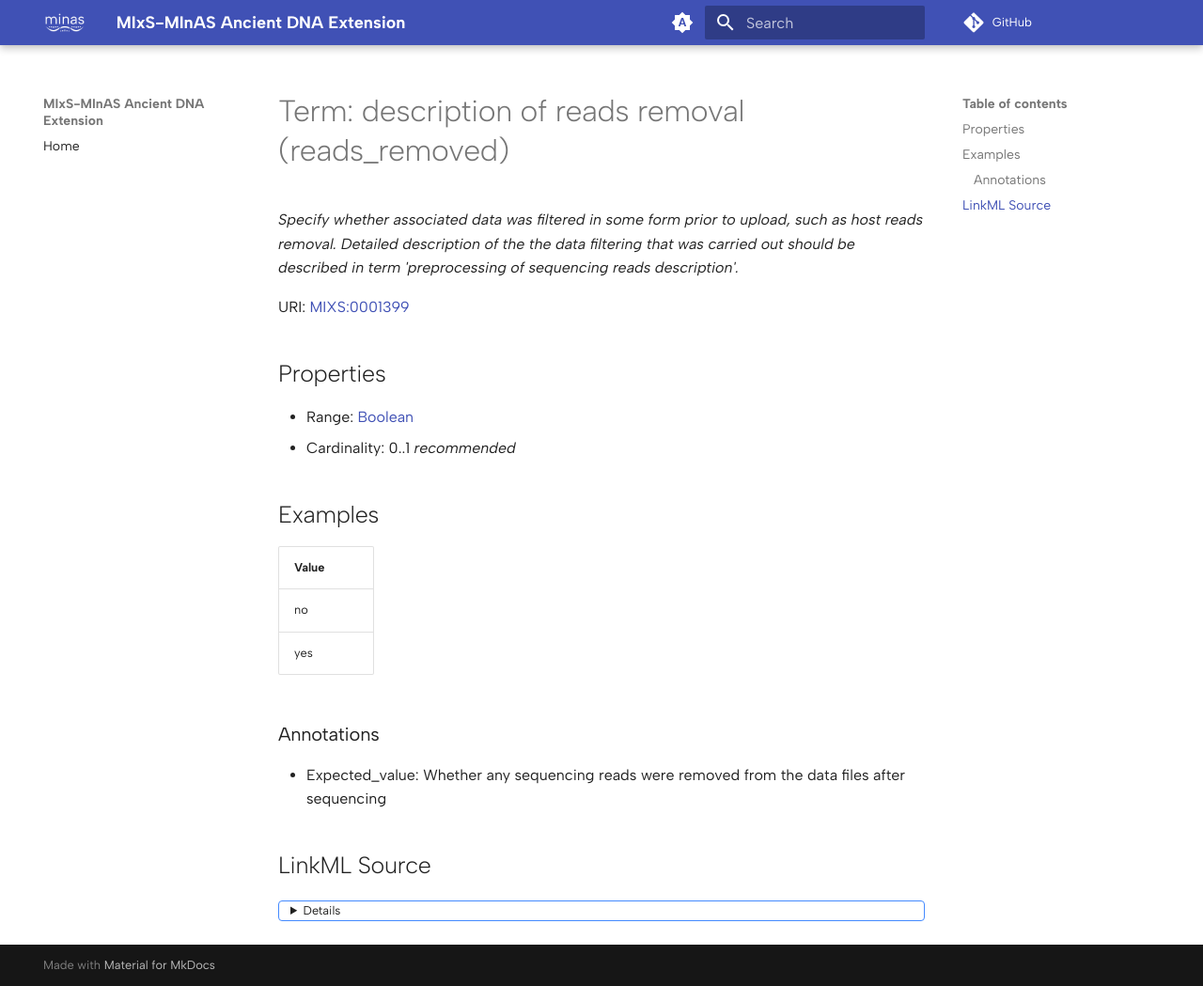
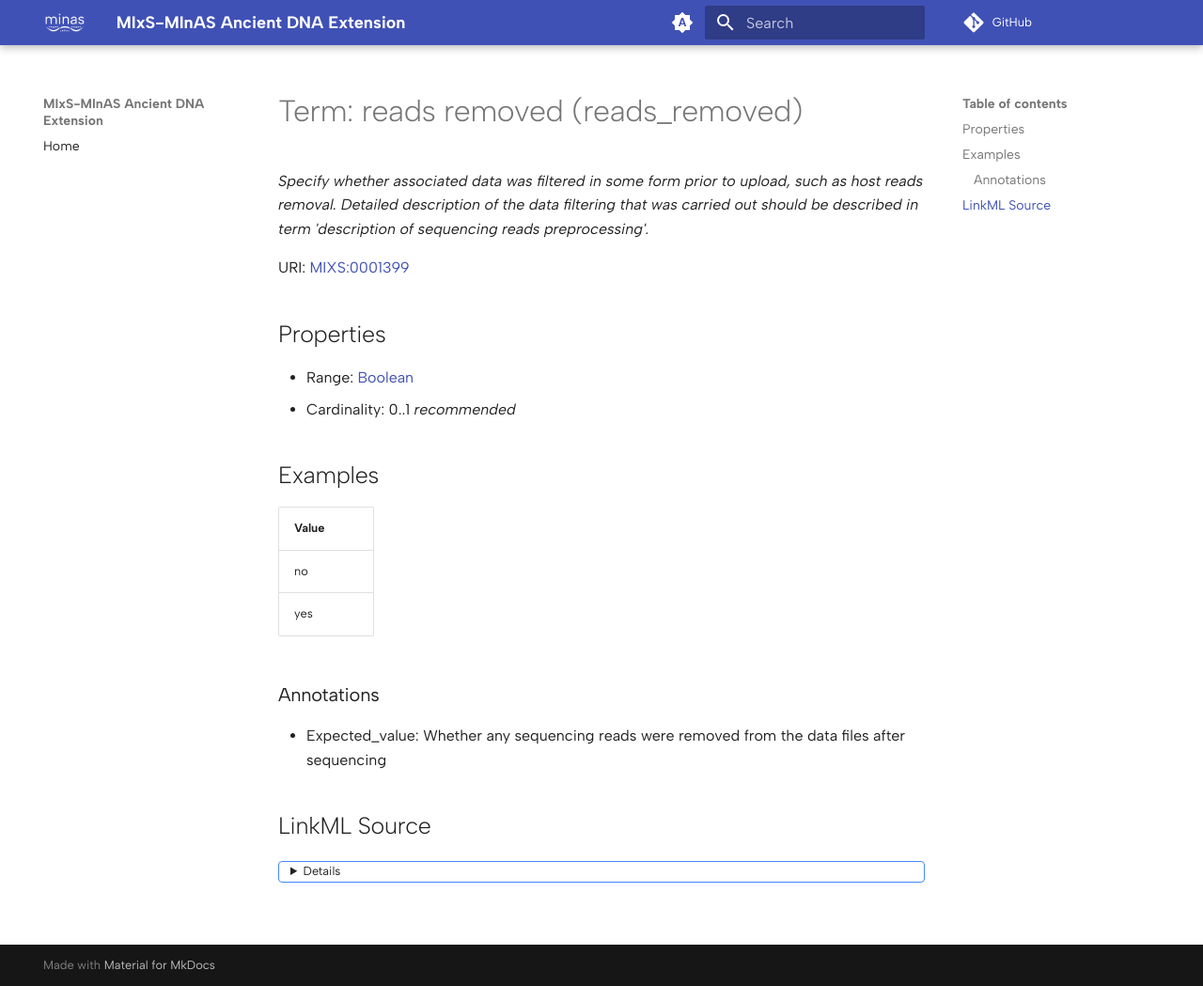
Before and after one commit to MIxS-MInAS/extension-ancient, an MkDocs documentation site: the page built from docs/reads_removed.md, in a window 1280 px wide and 1049 px high. Shown: the whole window at 94% size. Built offline with MkDocs 1.6.1 and Material for MkDocs 9.7.7, drawn with Linux system fonts in a browser that asks for light colours; comment, search, counter and statistics services are not loaded.

Commit message:
Update docs for release

```diff
--- a/docs/reads_removed.md
+++ b/docs/reads_removed.md
@@ -1,7 +1,7 @@
-# Term: description of reads removal (reads_removed)
+# Term: reads removed (reads_removed)
 
 
-_Specify whether associated data was filtered in some form prior to upload, such as host reads removal. Detailed description of the the data filtering that was carried out should be described in term 'preprocessing of sequencing reads description'._
+_Specify whether associated data was filtered in some form prior to upload, such as host reads removal. Detailed description of the data filtering that was carried out should be described in term 'description of sequencing reads preprocessing'._
 
 
 
@@ -63,9 +63,9 @@ annotations:
     tag: Expected_value
     value: Whether any sequencing reads were removed from the data files after sequencing
 description: Specify whether associated data was filtered in some form prior to upload,
-  such as host reads removal. Detailed description of the the data filtering that
-  was carried out should be described in term 'preprocessing of sequencing reads description'.
-title: description of reads removal
+  such as host reads removal. Detailed description of the data filtering that was
+  carried out should be described in term 'description of sequencing reads preprocessing'.
+title: reads removed
 examples:
 - value: 'no'
 - value: 'yes'
--- a/src/mixs/schema/ancient.yml
+++ b/src/mixs/schema/ancient.yml
@@ -9,7 +9,7 @@ comments:
   - "slot titles that are associated with more than one slot name/SCN: host sex"
 source: https://github.com/MIxS-MInAS/extension-ancient/src/mixs/schema/ancient.yaml
 id: https://w3id.org/mixs
-version: 1.0.0
+version: 1.0.1
 imports:
   - linkml:types
 prefixes:
```
Also changed, not shown: docs/Ancient.md (+4 -4 lines), 3 other files.
